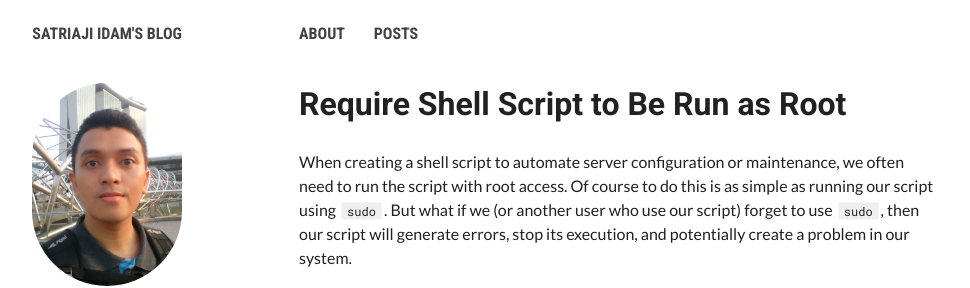
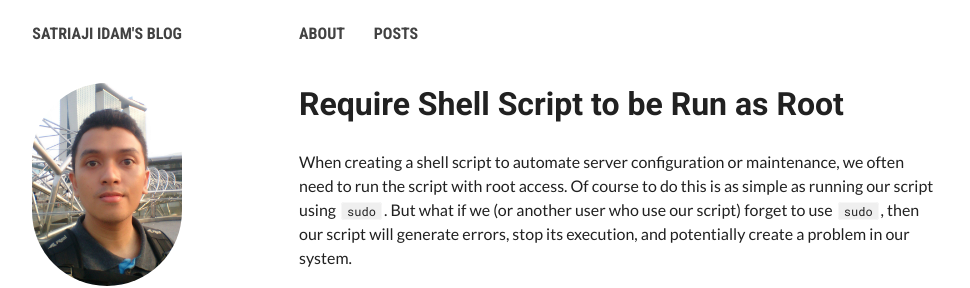
Before and after one commit to satriajidam/satriajidam.github.io, a Jekyll site: the page built from _posts/2018-05-30-require-shell-script-to-be-run-as-root.md, in a window 1280 px wide and 1400 px high. Shown: the top 288 px of the window, without its empty margins (21-991 px from the left). Built offline with Jekyll 4.4.1, drawn with Linux system fonts in a browser that asks for light colours; nearby versions of some CDN libraries; comment, search, counter and statistics services are not loaded; some of the changed text lies outside the part shown.

```diff
--- a/_posts/2018-05-30-require-shell-script-to-be-run-as-root.md
+++ b/_posts/2018-05-30-require-shell-script-to-be-run-as-root.md
@@ -1,5 +1,5 @@
 ---
-title: Require Shell Script to Be Run as Root
+title: Require Shell Script to be Run as Root
 tags: shell bash
 ---
 
```
